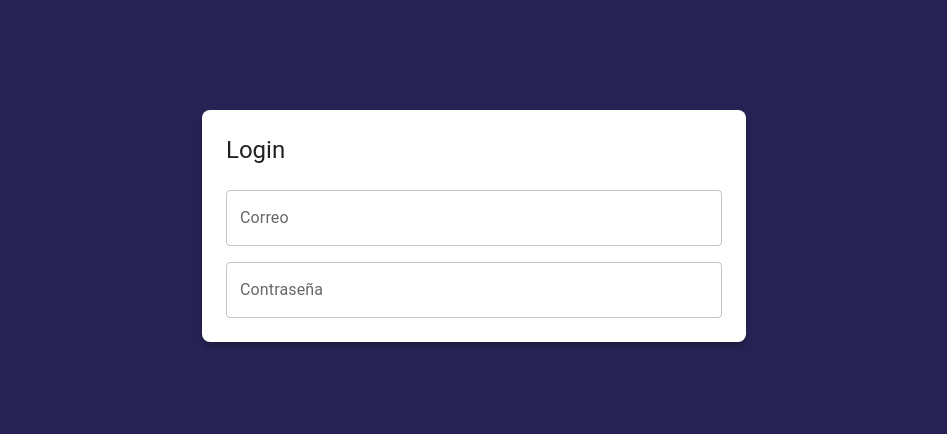
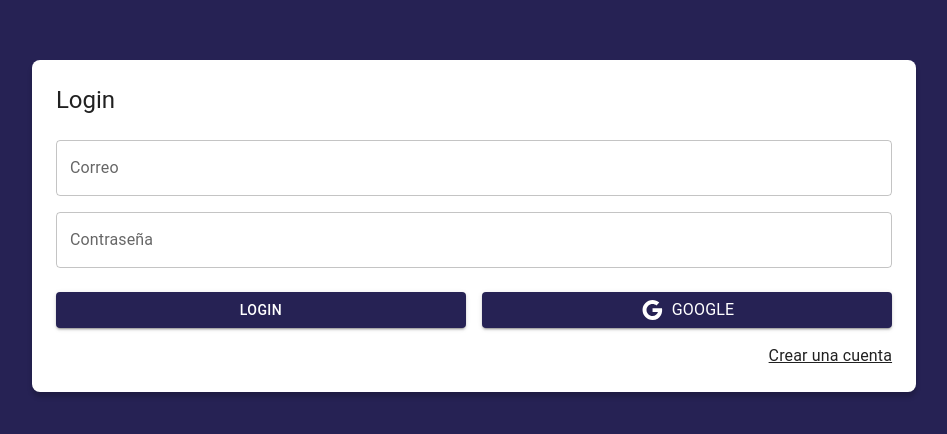
Before and after one commit to SoyDoryam/08-journal-app, a React (Vite) app: page /auth/Login in a window 1280 px wide. Shown: the part 174-608 px from the top of the page, without its empty margins (166-1113 px from the left). Built offline with nearby package versions, Linux system fonts and the light colour scheme.

Commit message:
LoginPage - Diseño - Segunda Parte

```diff
--- a/src/auth/pages/LoginPages.jsx
+++ b/src/auth/pages/LoginPages.jsx
@@ -1,4 +1,6 @@
-import { Grid, TextField, Typography } from "@mui/material";
+import { Link as RouterLink } from "react-router-dom";
+import { Button, Grid, Link, TextField, Typography } from "@mui/material";
+import Google from "@mui/icons-material/Google";
 
 export const LoginPages = () => {
   return (
@@ -39,6 +41,26 @@
                 fullWidth
               />
             </Grid>
+
+            <Grid container spacing={2} sx={{ mb: 2, mt: 1 }}>
+              <Grid item xs={12} sm={6}>
+                <Button variant="contained" fullWidth>
+                  Login
+                </Button>
+              </Grid>
+              <Grid item xs={12} sm={6}>
+                <Button variant="contained" fullWidth>
+                  <Google />
+                  <Typography sx={{ ml: 1 }}>Google</Typography>
+                </Button>
+              </Grid>
+            </Grid>
+
+            <Grid container direction="row" justifyContent="end">
+              <Link component={RouterLink} color="inherit" to="/auth/register">
+                Crear una cuenta
+              </Link>
+            </Grid>
           </Grid>
         </form>
       </Grid>
```
